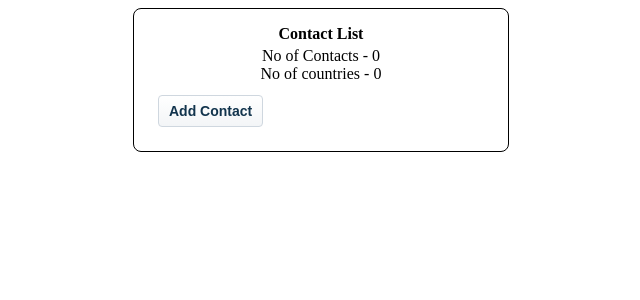
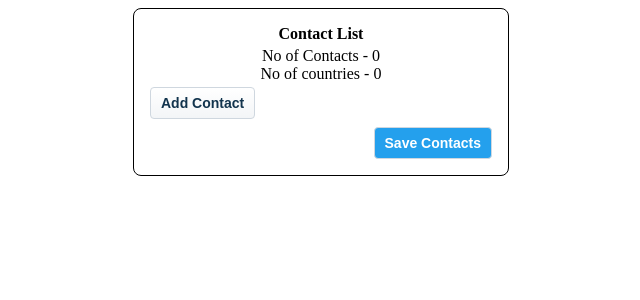
Before and after one commit to dhamodharan-baskar/contact-list, a React (Create React App) app: page / in a window 1280 px wide. Shown: the top 300 px of the page, without its empty margins (319-959 px from the left). Built offline with nearby package versions, Linux system fonts and the light colour scheme.

Commit message:
save action

```diff
--- a/package.json
+++ b/package.json
@@ -16,6 +16,7 @@
     "react-redux": "^8.0.2",
     "react-router-dom": "^6.3.0",
     "react-scripts": "5.0.1",
+    "react-spinners": "^0.13.3",
     "redux": "^4.2.0",
     "redux-devtools-extension": "^2.13.9",
     "redux-thunk": "^2.4.1",
--- a/src/Containers/List/List.js
+++ b/src/Containers/List/List.js
@@ -5,8 +5,10 @@ import Modal from '../../Components/Modal';
 import Details from './components/Details';
 import ConfirmationPrompt from '../../Components/ConfirmationPrompt';
 import {
-  ListOverview
+  ListOverview,
+  LoaderView
 } from './list.styles'
+import CircleLoader from "react-spinners/ClipLoader";
 
 class List extends React.Component {
   constructor(props) {
@@ -16,15 +18,33 @@ class List extends React.Component {
       isDetailModal: false,
       selectedIndex: null,
       selectedContact: {},
-      isAscending: true
+      isAscending: false
     };
   }
 
   componentDidMount() {
+    if(localStorage.getItem('contactList')){
+      let list = JSON.parse(localStorage.getItem('contactList'))
+      this.props.setContactList(list)
+    }
     // this.props.getContactList();
   }
 
   renderList = (contactList) => {
+    const {
+      isLoading
+    } = this.props;
+
+    if(isLoading) {
+      return(
+        <LoaderView>
+            <CircleLoader
+              size={36}
+              color={'#aacbe9'}
+            />
+        </LoaderView>
+      )
+    }
     return(
       <div id="list">
         {contactList.map((item, index) => {
@@ -46,9 +66,15 @@ class List extends React.Component {
     this.props.onAddContact()
   }
 
+  saveContacts = () => {
+    const {
+      contactList
+    } = this.props
+    localStorage.setItem('contactList', JSON.stringify(contactList))
+  }
+
   sortList = () => {
-    console.log('coming')
-    this.setState({isAscending: !this.state.isAscending})
+    this.setState({isAscending: !this.state.isAscending}, () => this.props.sortList(this.state.isAscending))
   }
 
   onDeleteContact = (index) => {
@@ -74,7 +100,6 @@ class List extends React.Component {
 
   render() {
     const{
-     isLoading,
      contactList
     } = this.props;
 
@@ -84,19 +109,12 @@ class List extends React.Component {
       selectedContact
     } = this.state;
 
-    if(isLoading) {
-      return(
-        <ListOverview>
-          loading
-        </ListOverview>
-      )
-    }
-
     return (
       <ListOverview>
         <Header
          addContact={this.addContact}
          sortList={this.sortList}
+         saveContacts={this.saveContacts}
          contacts={contactList}/>
         {this.renderList(contactList)}
 
--- a/src/Containers/List/components/Header.js
+++ b/src/Containers/List/components/Header.js
@@ -5,14 +5,17 @@ import {
   Button,
   Sort,
   Options,
-  SortButton
+  SortButton,
+  PrimaryButton,
+  Footer
 } from '../list.styles'
 
 const Header = (props) => {
   const {
     contacts,
     sortList,
-    addContact
+    addContact,
+    saveContacts
   } = props
   const [countries, setCountries] = useState([])
   let count = contacts?.length
@@ -46,11 +49,17 @@ const Header = (props) => {
         </Button>
         {contacts?.length > 1 ?
         <Sort>
-          Sort by : <SortButton onClick={() => sortList()}>Name</SortButton>
+          Sort by : <SortButton onClick={() => sortList()}> Name</SortButton>
         </Sort>
         :
         <div />}
       </Options>
+      <Footer>
+        <PrimaryButton
+          onClick={() => saveContacts()}>
+          Save Contacts
+        </PrimaryButton>
+      </Footer>
     </HeaderView>
   )
 };
--- a/src/Containers/List/index.js
+++ b/src/Containers/List/index.js
@@ -4,13 +4,15 @@ import {
   getContactList,
   deleteContact,
   onAddContact,
-  sortList
+  sortList,
+  setContactList
 } from '../../Redux/Actions/list';
 
 const mapDispatchToProps = (dispatch) => ({
   getContactList: () => dispatch(getContactList()),
   sortList: (isAscending) => dispatch(sortList(isAscending)),
   onAddContact: () => dispatch(onAddContact()),
+  setContactList: (data) => dispatch(setContactList(data)),
   deleteContact: (index) => dispatch(deleteContact(index)),
 });
 
--- a/src/Containers/List/list.styles.js
+++ b/src/Containers/List/list.styles.js
@@ -76,7 +76,7 @@ export const HeaderView = styled.div`
 `;
 
 export const Button = styled.button`
-    margin: 12px;
+    margin: 4px;
     cursor: pointer;
     border: 1px solid #CFD7DF;
     border-radius: 4px;
@@ -92,9 +92,33 @@ export const Button = styled.button`
     height: 32px;
     background: linear-gradient(180deg,#FFFFFF 0%,#F3F5F7 100%);
 `
+export const PrimaryButton = styled.button`
+    margin: 4px;
+    cursor:  ${(props) => (props.disabled ? 'not-allowed' : 'pointer')};
+    border: 1px solid #CFD7DF;
+    border-radius: 4px;
+    box-shadow: 0 0 white;
+    width: auto;
+    font-weight: 600;
+    padding: 0 10px;
+    position: relative;
+    text-align: center;
+    color: #fff;
+    font-size: 14px;
+    opacity: 1;
+    height: 32px;
+    background: #24a0ed;
+`
 export const Options = styled.div`
   display: flex;
   align-items: center;
+  width: 100%;
+`;
+
+export const Footer = styled.div`
+  display: flex;
+  align-items: center;
+  justify-content: flex-end;
   width: 100%;
 `;
 
@@ -106,3 +130,7 @@ export const Sort = styled.div`
 export const SortButton = styled.div`
   cursor: pointer;
 `;
+
+export const LoaderView = styled.div`
+  margin: 24px;
+`;
--- a/src/Redux/Actions/list.js
+++ b/src/Redux/Actions/list.js
@@ -6,7 +6,6 @@ import {
   IS_LOADING,
   DELETE_CONTACT,
   ADD_CONTACT,
-  SORT_LIST
 } from '../ActionTypes'
 import axios from 'axios'
 
@@ -22,6 +21,7 @@ export const getContactList = () => {
 
 export const onAddContact = () => {
   return (dispatch) => {
+    dispatch(setLoading(true));
     return axios.get(`https://randomuser.me/api`,).then((response) => {
       if (response.data) {
         dispatch(addContact(response.data));
@@ -32,7 +32,7 @@ export const onAddContact = () => {
 
 export const sortList = (isAscending) => {
   return {
-    type: SORT_LIST ,
+    type: SORT_CONTACTS ,
     isAscending
  }
 }
@@ -51,9 +51,10 @@ export const setContactList = (data) => {
   }
 };
 
-export const setLoading = () => {
+export const setLoading = (value) => {
   return {
-      type: IS_LOADING
+      type: IS_LOADING,
+      value
   }
 };
 
--- a/src/Redux/Reducers/list.js
+++ b/src/Redux/Reducers/list.js
@@ -5,7 +5,7 @@ import {
   FILTER_CONTACTS,
   IS_LOADING,
   DELETE_CONTACT,
-  ADD_CONTACT
+  ADD_CONTACT,
 } from '../ActionTypes';
 
 let initialState = {
@@ -14,18 +14,19 @@ let initialState = {
   sortType: 'ascending',
   isUpdating: false
 };
+let contacts = [];
 
 export const list = (state = initialState, action) => {
   switch (action.type) {
+
     case SET_CONTACT_LIST:
       return {
         ...state,
-        contactList: [...action.data.results],
+        contactList: [...action.data],
         isLoading: false
       }
 
     case ADD_CONTACT:
-      console.log('action.data.results', action.data.results)
         return {
           ...state,
           contactList: [...action.data.results, ...state.contactList],
@@ -38,8 +39,22 @@ export const list = (state = initialState, action) => {
       }
 
     case SORT_CONTACTS:
+      function compare(a, b) {
+        if(action.isAscending){
+          if (a.name.first > b.name.first) return 1;
+          if (a.name.first < b.name.first) return -1;
+          return 0;
+        } else {
+          if (a.name.first < b.name.first) return 1;
+          if (a.name.first > b.name.first) return -1;
+          return 0;
+        }
+      }
+      contacts = [...state.contactList];
+      contacts.sort(compare);
       return {
-        ...state
+        ...state,
+        contactList: [...contacts],
       }
 
     case FILTER_CONTACTS:
@@ -54,10 +69,10 @@ export const list = (state = initialState, action) => {
       }
 
     case DELETE_CONTACT:
-      let list = state.contactList.filter((item, index) => index !== action.index)
+      contacts = state.contactList.filter((item, index) => index !== action.index)
       return {
         ...state,
-        contactList: [...list],
+        contactList: [...contacts],
       }
 
     default:
```
